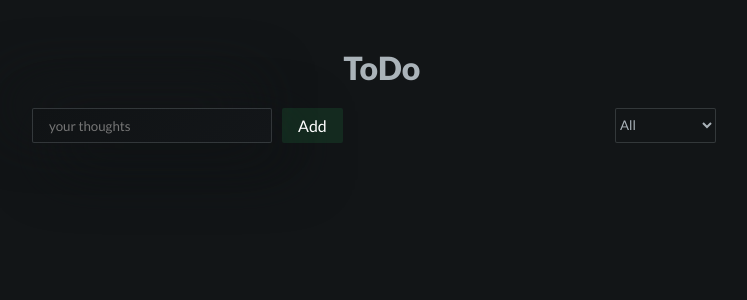
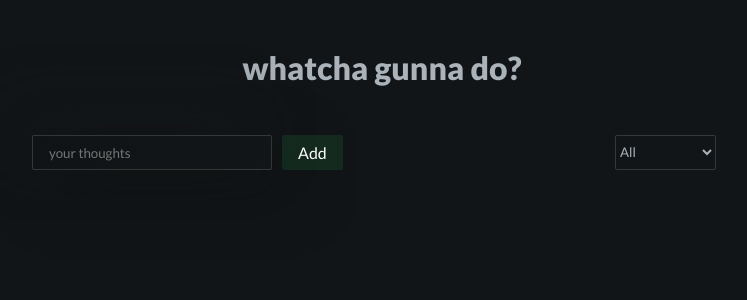
Before and after one commit to wcelery/todo-app, a React (Create React App) app: page / in a window 1280 px wide. Shown: the top 300 px of the page, without its empty margins (258-1005 px from the left). Built offline with nearby package versions, Linux system fonts and the light colour scheme.

Commit message:
done with styling

```diff
--- a/public/index.html
+++ b/public/index.html
@@ -16,7 +16,7 @@
       rel="stylesheet"
     />
     <link rel="manifest" href="%PUBLIC_URL%/manifest.json" />
-    <title>React App</title>
+    <title>really long name for just a little todo app</title>
   </head>
   <body>
     <noscript>You need to enable JavaScript to run this app.</noscript>
--- a/src/App.css
+++ b/src/App.css
@@ -16,6 +16,7 @@ body {
 
 .title {
   margin-block-start: 1.5em;
+  margin-block-end: 1.5em;
   color: var(--main-text-color);
 }
 
--- a/src/App.js
+++ b/src/App.js
@@ -48,7 +48,7 @@ function App() {
 
   return (
     <div className="App">
-      <h1 className="title">ToDo</h1>
+      <h1 className="title">whatcha gunna do?</h1>
       <Form
         inputValue={inputValue}
         setInputValue={setInputValue}
```
Also changed, not shown: 1 other file (tests, documents, lock files or other folders).
